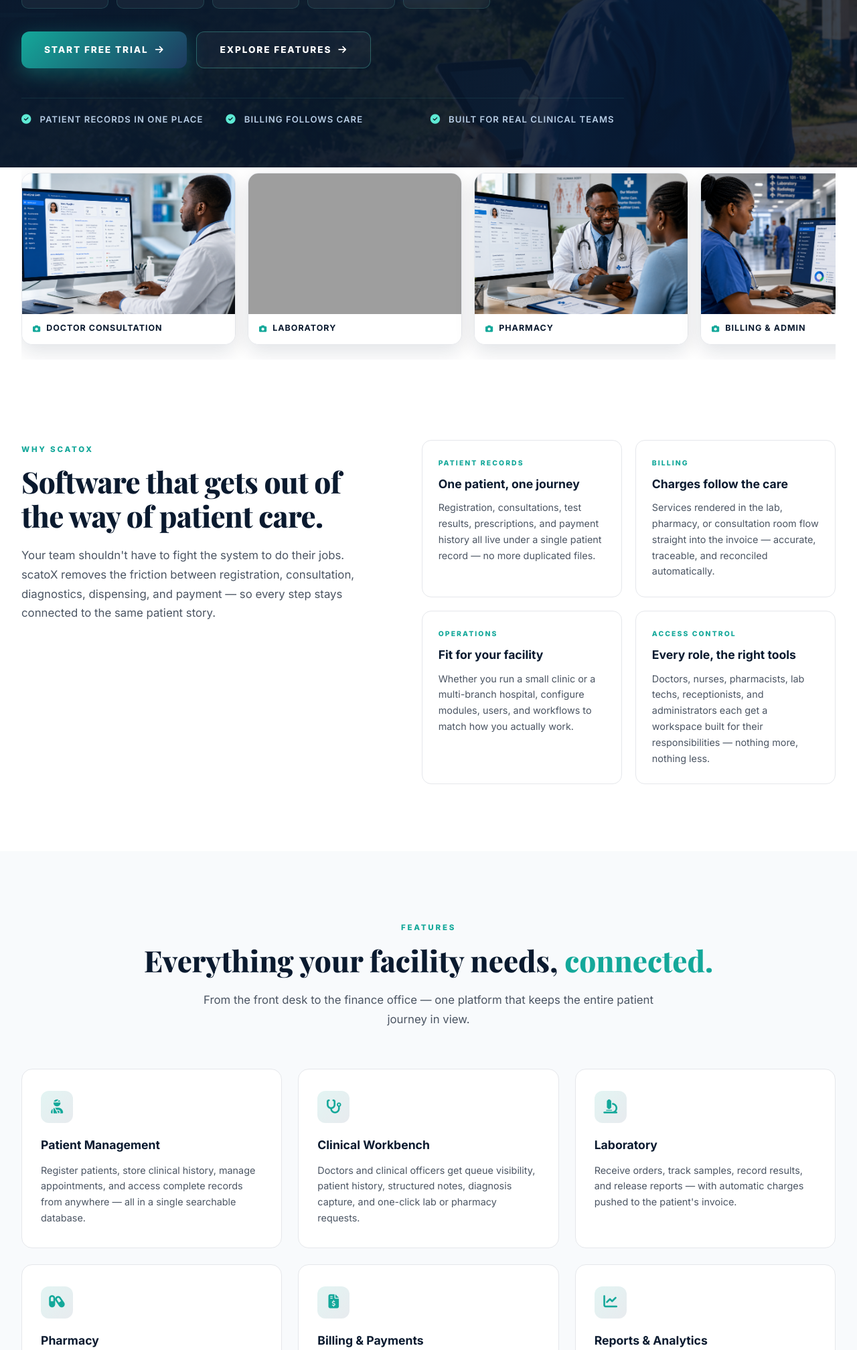
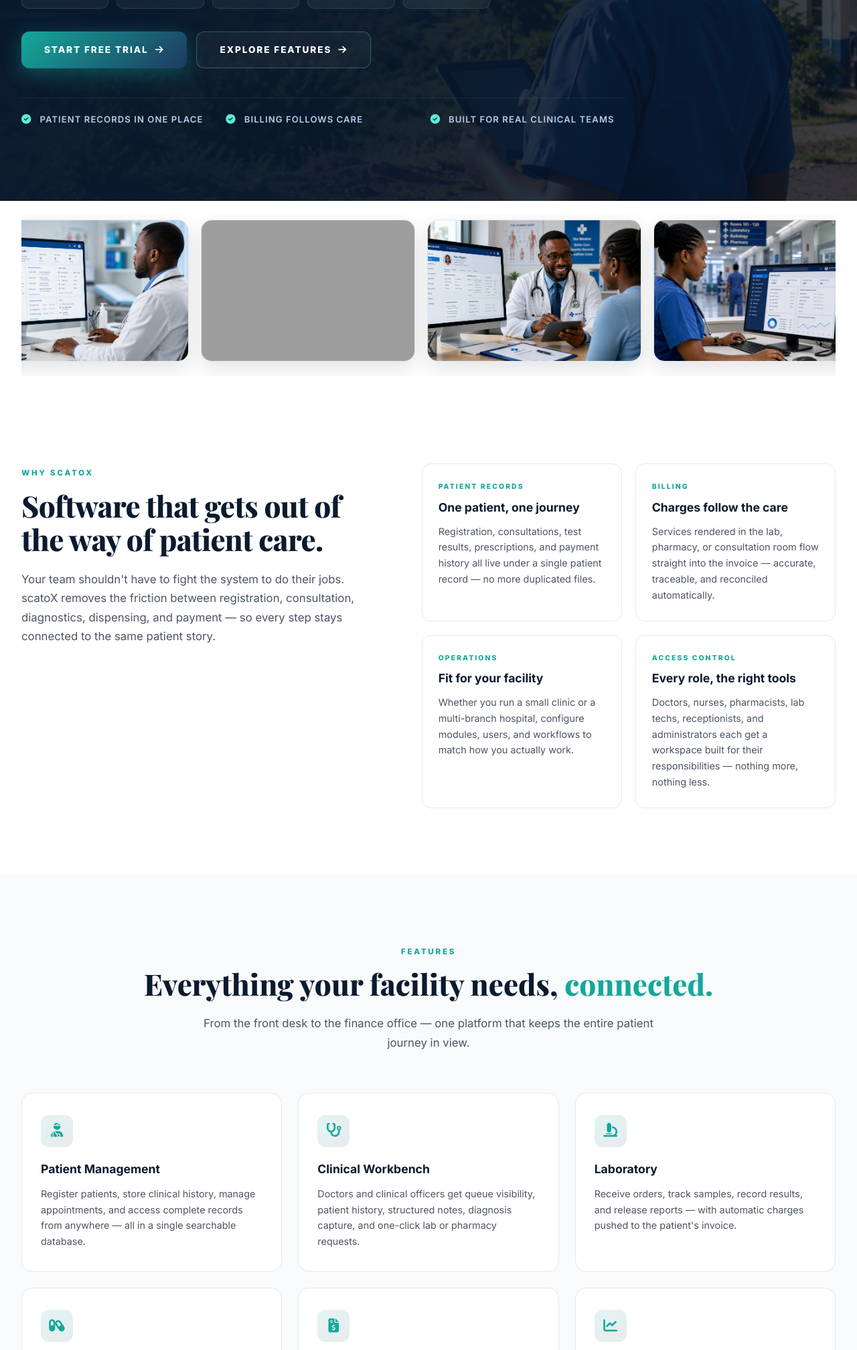
Before and after one commit to eKidenge/medlink_ehr, a Django app: page / in a window 1280 px wide. Shown: the part 596-2612 px from the top of the page at 67% size. Run offline with Django 5.2, Linux system fonts and the light colour scheme; parts of the project's set-up code (start-up, migrations or seed data) failed here and were passed over; some libraries are stand-ins or nearby versions; grey boxes are pictures that could not be loaded.

Commit message:
PUSH ON 21ST SEPTEMBER 2026

```diff
--- a/templates/index.html
+++ b/templates/index.html
@@ -20,11 +20,11 @@
     :root {
       --navy: #0a1a2f;
       --navy-mid: #1e3a5f;
-      --teal: #14a89a;         /* matches the teal in your logo */
+      --teal: #14a89a;
       --teal-dark: #0d8578;
       --teal-glow: #5eead4;
       --sky: #38bdf8;
-      --ink: #1a2332;          /* dark navy for the tagline-like text */
+      --ink: #1a2332;
       --cream: #fbfaf7;
       --gray-100: #f3f4f6;
       --gray-200: #e5e7eb;
@@ -87,7 +87,6 @@
       transform: scale(1.03);
       filter: drop-shadow(0 4px 12px rgba(20, 168, 154, 0.25));
     }
-    /* Fallback glyph — only shows if logo.png fails to load */
     .brand-mark-fallback {
       width: 52px; height: 52px;
       background: linear-gradient(135deg, #14a89a, #1e3a5f);
@@ -268,7 +267,6 @@
       margin-bottom: 34px;
     }
 
-    /* 5-tile workflow row */
     .hero-tiles {
       display: grid;
       grid-template-columns: repeat(5, minmax(0, 1fr));
@@ -386,9 +384,8 @@
     .hero-slider-section {
       position: relative;
       z-index: 5;
-      margin-top: -50px;          /* pull up slightly to blend with hero */
-      padding-bottom: 20px;
       background: #ffffff;
+      padding: 20px 0 30px;
     }
     .slider-wrapper {
       max-width: 1400px;
@@ -399,34 +396,22 @@
       display: flex;
       gap: 18px;
       overflow-x: auto;
-      scroll-snap-type: x mandatory;
       scroll-behavior: smooth;
-      -webkit-overflow-scrolling: touch;
       padding: 8px 0 22px;
       scrollbar-width: thin;
       scrollbar-color: #14a89a #e5e7eb;
     }
-    .slider-track::-webkit-scrollbar {
-      height: 6px;
-    }
-    .slider-track::-webkit-scrollbar-track {
-      background: #e5e7eb;
-      border-radius: 10px;
-    }
-    .slider-track::-webkit-scrollbar-thumb {
-      background: #14a89a;
-      border-radius: 10px;
-    }
+    .slider-track::-webkit-scrollbar { height: 6px; }
+    .slider-track::-webkit-scrollbar-track { background: #e5e7eb; border-radius: 10px; }
+    .slider-track::-webkit-scrollbar-thumb { background: #14a89a; border-radius: 10px; }
     .slide-item {
       flex: 0 0 320px;
-      scroll-snap-align: start;
       border-radius: 16px;
       overflow: hidden;
       box-shadow: 0 10px 30px rgba(10, 26, 47, 0.12);
-      transition: var(--transition);
+      transition: all 0.35s cubic-bezier(0.4, 0, 0.2, 1);
       background: #ffffff;
       border: 1px solid #e5e7eb;
-      position: relative;
     }
     .slide-item:hover {
       transform: translateY(-6px);
@@ -438,37 +423,15 @@
       height: 210px;
       object-fit: cover;
       display: block;
-      transition: transform 0.6s cubic-bezier(0.4, 0, 0.2, 1);
-    }
-    .slide-item:hover img {
-      transform: scale(1.05);
-    }
-    .slide-caption {
-      padding: 12px 16px 14px;
-      font-size: 0.78rem;
-      font-weight: 700;
-      letter-spacing: 0.08em;
-      text-transform: uppercase;
-      color: #0a1a2f;
-      background: #ffffff;
-      display: flex;
-      align-items: center;
-      gap: 8px;
-    }
-    .slide-caption i {
-      color: #14a89a;
-      font-size: 0.7rem;
     }
     @media (max-width: 900px) {
       .slide-item { flex: 0 0 260px; }
       .slide-item img { height: 170px; }
       .slider-wrapper { padding: 0 20px; }
-      .hero-slider-section { margin-top: -30px; }
     }
     @media (max-width: 540px) {
       .slide-item { flex: 0 0 220px; }
       .slide-item img { height: 140px; }
-      .slide-caption { font-size: 0.7rem; padding: 10px 12px; }
     }
 
     /* ============================================
@@ -1040,38 +1003,17 @@
     </div>
   </section>
 
-  <!-- HERO IMAGE SLIDER (below the writing) -->
+  <!-- HERO IMAGE SLIDER -->
   <section class="hero-slider-section">
     <div class="slider-wrapper">
       <div class="slider-track" id="heroSliderTrack">
-        <div class="slide-item">
-          <img src="{% static 'images/1.png' %}" alt="Clinical care moment">
-          <div class="slide-caption"><i class="fas fa-camera"></i> Reception &amp; triage</div>
-        </div>
-        <div class="slide-item">
-          <img src="{% static 'images/2.png' %}" alt="Doctor consultation">
-          <div class="slide-caption"><i class="fas fa-camera"></i> Doctor consultation</div>
-        </div>
-        <div class="slide-item">
-          <img src="{% static 'images/3.png' %}" alt="Laboratory work">
-          <div class="slide-caption"><i class="fas fa-camera"></i> Laboratory</div>
-        </div>
-        <div class="slide-item">
-          <img src="{% static 'images/4.png' %}" alt="Pharmacy dispensing">
-          <div class="slide-caption"><i class="fas fa-camera"></i> Pharmacy</div>
-        </div>
-        <div class="slide-item">
-          <img src="{% static 'images/5.png' %}" alt="Billing and admin">
-          <div class="slide-caption"><i class="fas fa-camera"></i> Billing &amp; admin</div>
-        </div>
-        <div class="slide-item">
-          <img src="{% static 'images/6.png' %}" alt="Healthcare team">
-          <div class="slide-caption"><i class="fas fa-camera"></i> Care team</div>
-        </div>
-        <div class="slide-item">
-          <img src="{% static 'images/hero-bg.jpg' %}" alt="Hospital environment">
-          <div class="slide-caption"><i class="fas fa-camera"></i> Your facility</div>
-        </div>
+        <div class="slide-item"><img src="{% static 'images/1.png' %}" alt=""></div>
+        <div class="slide-item"><img src="{% static 'images/2.png' %}" alt=""></div>
+        <div class="slide-item"><img src="{% static 'images/3.png' %}" alt=""></div>
+        <div class="slide-item"><img src="{% static 'images/4.png' %}" alt=""></div>
+        <div class="slide-item"><img src="{% static 'images/5.png' %}" alt=""></div>
+        <div class="slide-item"><img src="{% static 'images/6.png' %}" alt=""></div>
+        <div class="slide-item"><img src="{% static 'images/hero-bg.jpg' %}" alt=""></div>
       </div>
     </div>
   </section>
@@ -1362,69 +1304,29 @@
         });
       });
 
-      /* ---------- Auto-scroll hero slider ---------- */
-      (function autoScrollSlider() {
+      /* Hero slider — auto slide left and right */
+      (function() {
         const track = document.getElementById('heroSliderTrack');
         if (!track) return;
+        let pos = 0;
+        let dir = 1;
+        let paused = false;
 
-        let scrollAmount = 0;
-        let scrollDirection = 1;
-        const step = 1.2; // pixels per frame
-        const intervalTime = 40; // ms between frames
-        let intervalId = null;
-
-        function scrollSlider() {
-          scrollAmount += step * scrollDirection;
-          track.scrollLeft = scrollAmount;
-
-          // Reverse direction when hitting edges
-          if (scrollAmount + track.clientWidth >= track.scrollWidth - 5) {
-            scrollDirection = -1;
-          } else if (scrollAmount <= 0) {
-            scrollDirection = 1;
+        function tick() {
+          if (!paused) {
+            pos += 1 * dir;
+            track.scrollLeft = pos;
+            if (pos + track.clientWidth >= track.scrollWidth - 2) dir = -1;
+            if (pos <= 0) dir = 1;
           }
+          requestAnimationFrame(tick);
         }
-
-        function startAutoScroll() {
-          if (intervalId) clearInterval(intervalId);
-          intervalId = setInterval(scrollSlider, intervalTime);
-        }
-
-        function stopAutoScroll() {
-          if (intervalId) {
-            clearInterval(intervalId);
-            intervalId = null;
-          }
-        }
-
-        // Start auto-scroll after a short delay
-        setTimeout(() => {
-          startAutoScroll();
-        }, 800);
-
-        // Pause on hover/touch
-        track.addEventListener('mouseenter', stopAutoScroll);
-        track.addEventListener('mouseleave', startAutoScroll);
-        track.addEventListener('touchstart', stopAutoScroll);
-        track.addEventListener('touchend', startAutoScroll);
-
-        // Also pause when user manually scrolls (wheel)
-        track.addEventListener('wheel', function() {
-          stopAutoScroll();
-          // resume after a pause
-          clearTimeout(window.sliderResumeTimeout);
-          window.sliderResumeTimeout = setTimeout(startAutoScroll, 3000);
-        });
-
-        // Ensure scrollLeft is in sync if user drags scrollbar
-        track.addEventListener('scroll', function() {
-          if (Math.abs(track.scrollLeft - scrollAmount) > 20) {
-            // If user moved it, update our internal counter to match
-            scrollAmount = track.scrollLeft;
-          }
-        });
+        track.addEventListener('mouseenter', () => paused = true);
+        track.addEventListener('mouseleave', () => paused = false);
+        track.addEventListener('touchstart', () => paused = true);
+        track.addEventListener('touchend', () => paused = false);
+        requestAnimationFrame(tick);
       })();
-
     })();
   </script>
 </body>
```
